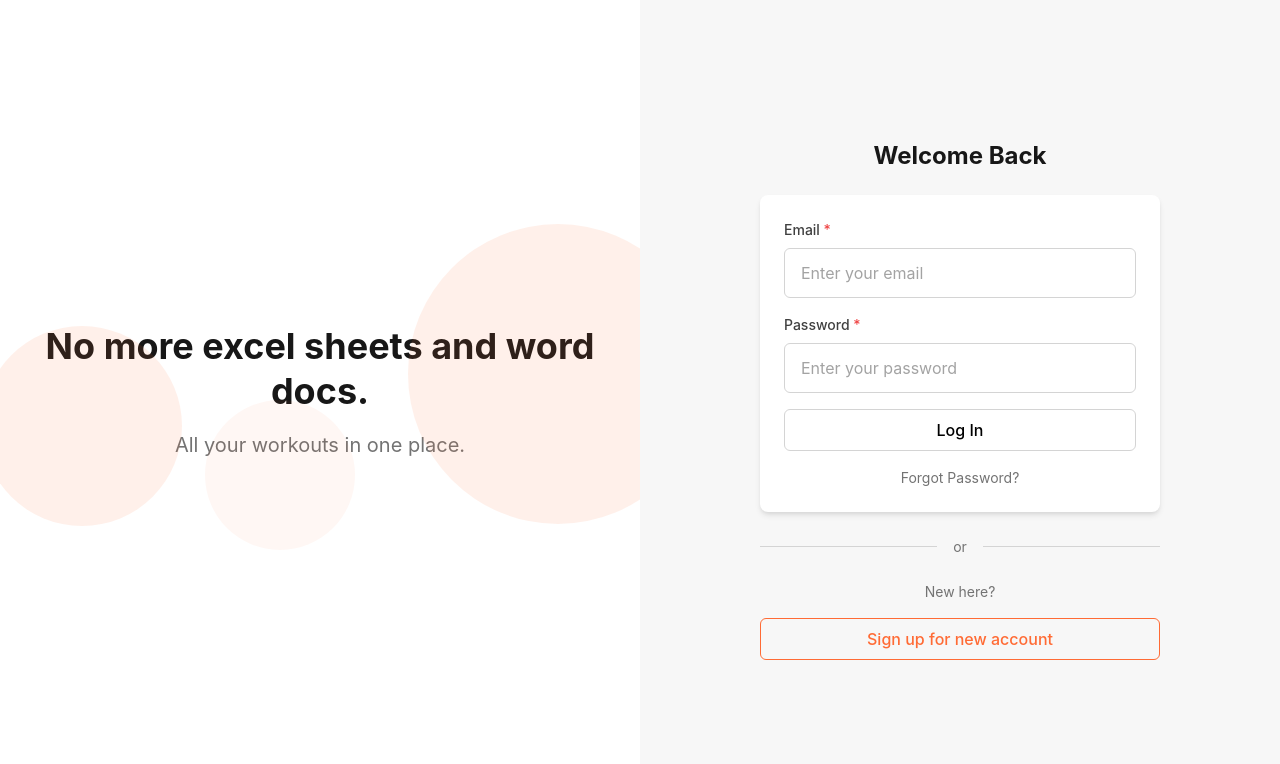
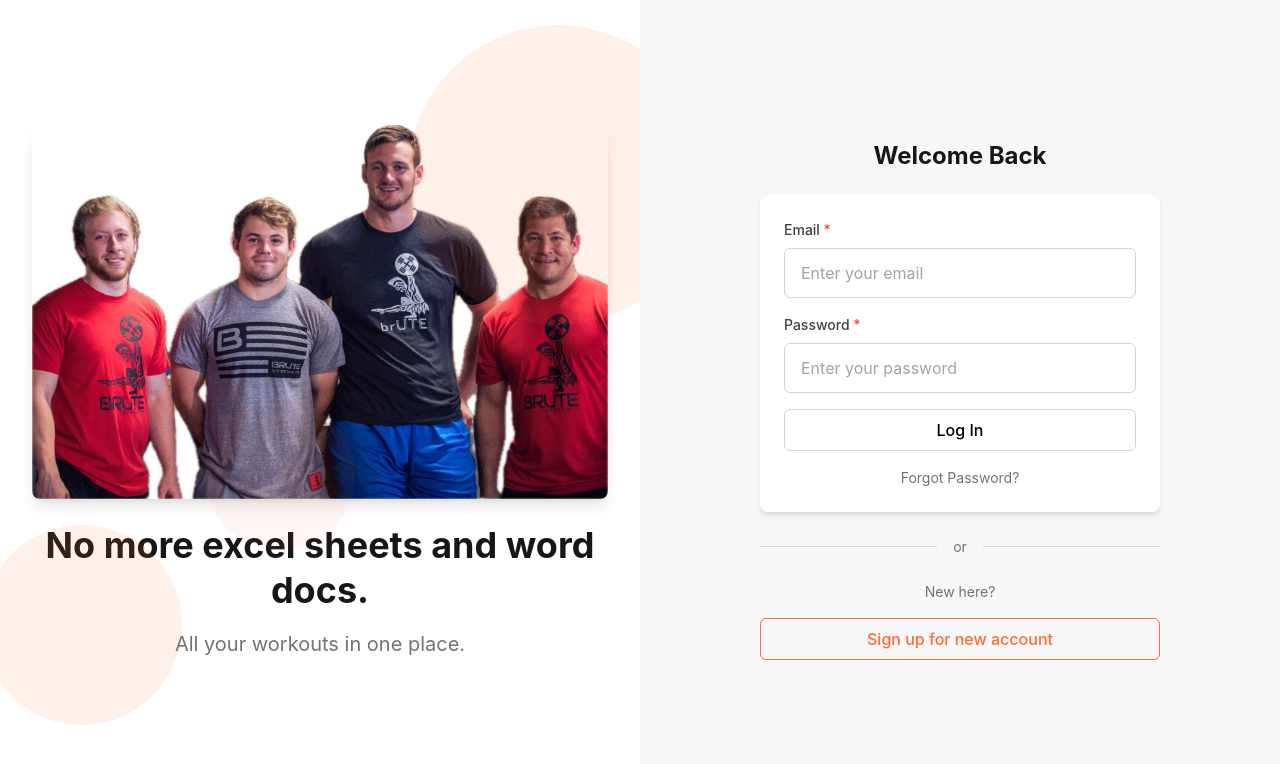
Before and after one commit to RunThatCode69/BentBarTest1, a React (Create React App) app in the folder client/: page / in a window 1280 px wide. Shown: the top 764 px of the page. Built offline with nearby package versions, Linux system fonts and the light colour scheme; no server answers.

Commit message:
Add team photo to welcome page

```diff
--- a/client/src/pages/Welcome.css
+++ b/client/src/pages/Welcome.css
@@ -26,6 +26,18 @@
   text-align: center;
   position: relative;
   z-index: 1;
+  max-width: 600px;
+}
+
+.hero-image {
+  margin-bottom: var(--spacing-6);
+}
+
+.hero-image img {
+  max-width: 100%;
+  height: auto;
+  border-radius: var(--radius-lg);
+  box-shadow: var(--shadow-lg);
 }
 
 .hero-title {
--- a/client/src/pages/Welcome.jsx
+++ b/client/src/pages/Welcome.jsx
@@ -45,6 +45,9 @@
     <div className="welcome-page">
       <div className="welcome-hero">
         <div className="hero-content">
+          <div className="hero-image">
+            <img src="/team-photo.jpg" alt="Athletes training together" />
+          </div>
           <h1 className="hero-title">No more excel sheets and word docs.</h1>
           <p className="hero-subtitle">All your workouts in one place.</p>
           <div className="hero-decoration">
```
Also changed, not shown: client/public/team-photo.jpg (added).
